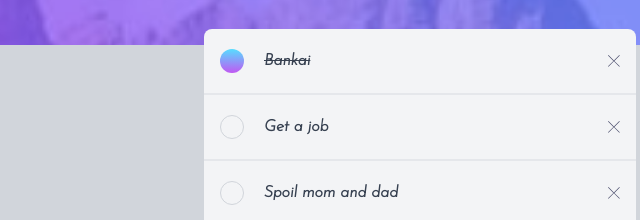
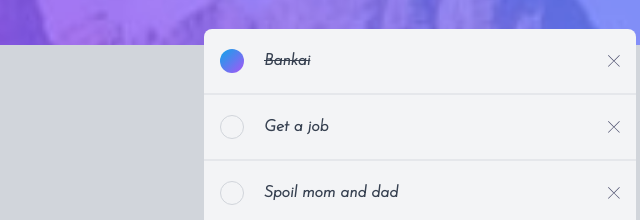
Before and after one commit to Yinkusadel/js-to-do-app, a website built with Vite: page index.html in a window 1280 px wide. Shown: the part 171-391 px from the top of the page, 220-860 px from the left. Built offline with nearby package versions, Linux system fonts and the light colour scheme.

Commit message:
feat: refactor checked to use tailwind css

```diff
--- a/index.html
+++ b/index.html
@@ -49,7 +49,7 @@
                 name="input name"
                 checked
                 title="input"
-                class="m-0 h-6 w-6 cursor-pointer appearance-none rounded-full border border-gray-300"
+                class="m-0 h-6 w-6 cursor-pointer appearance-none rounded-full border border-gray-300 from-sky-500 to-purple-500 checked:border-none checked:bg-green-500 checked:bg-gradient-to-br checked:bg-cover checked:bg-no-repeat"
               />
               <span class="rounded p-1 font-bold text-gray-700 line-through">Bankai</span>
             </div>
--- a/styles.css
+++ /dev/null
@@ -1,7 +0,0 @@
-input[type='checkbox']:checked {
-  background-image: linear-gradient(#57ddff, #c058f3);
-  background-color: green;
-  background-repeat: no-repeat;
-  background-size: cover;
-  border: none;
-}
```
